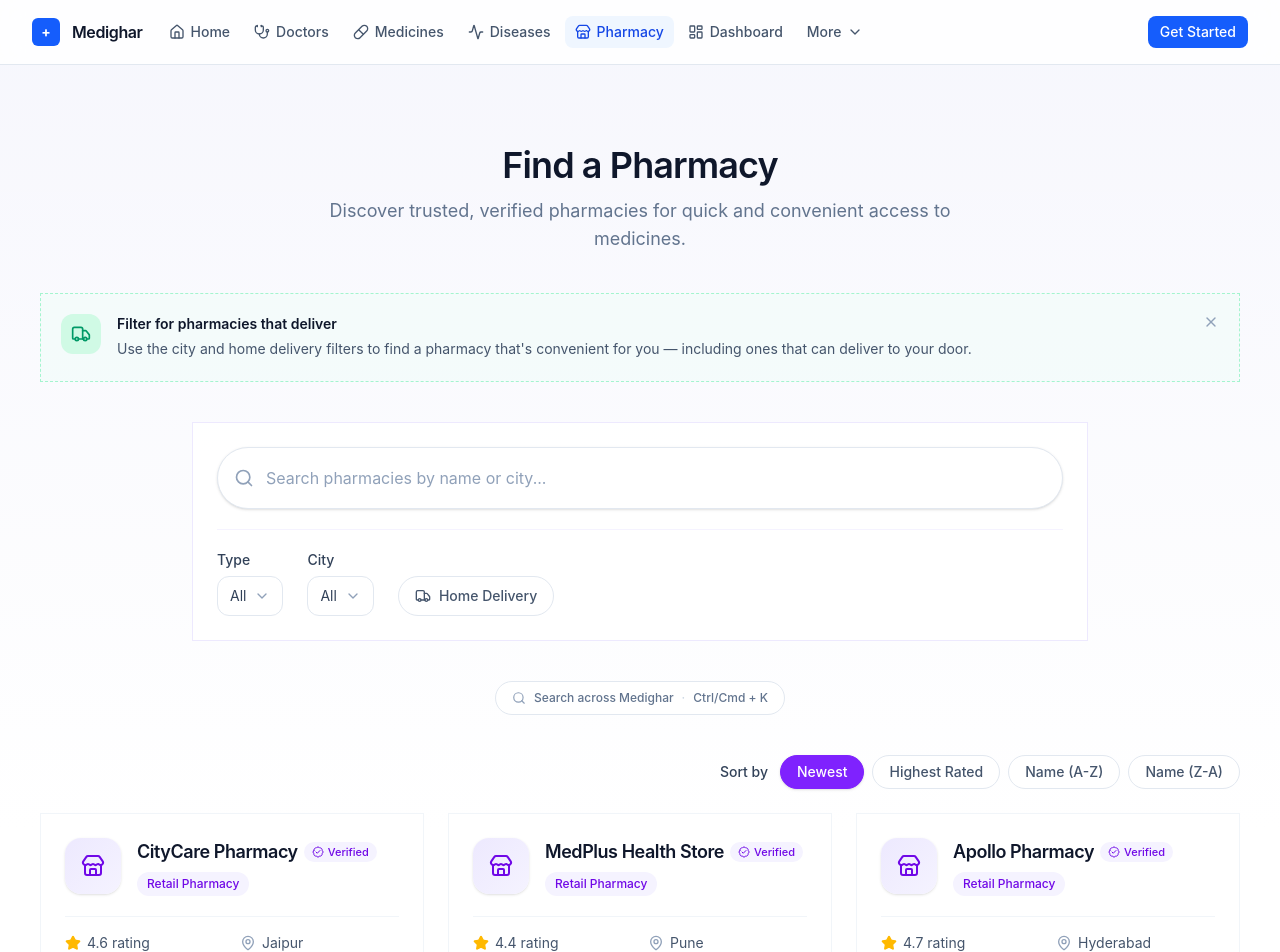
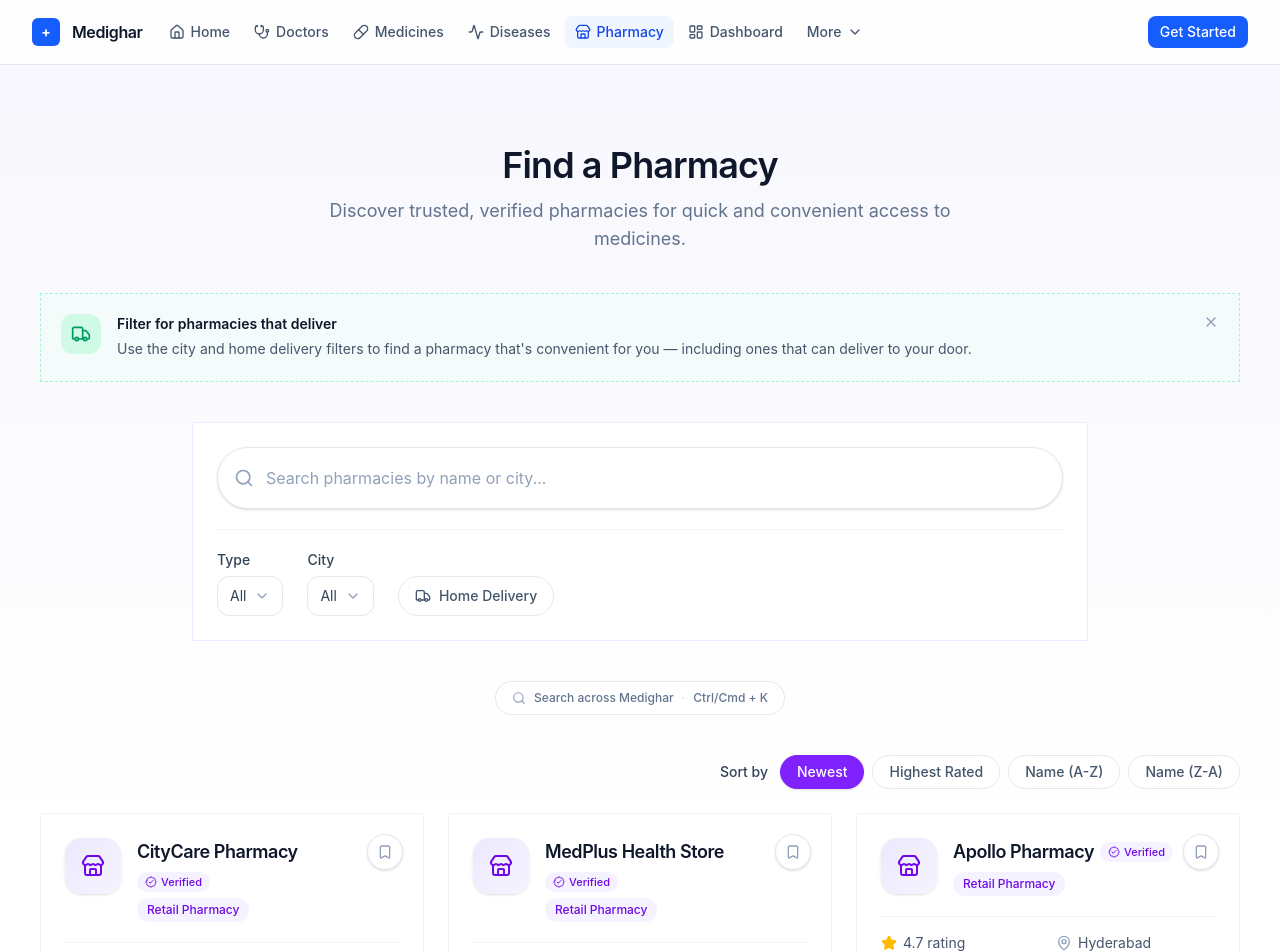
Before and after one commit to pulkitokte/medighar-next, a React (Vite) app in the folder OneDrive/Desktop/Medighar/: page /pharmacy in a window 1280 px wide. Shown: the top 952 px of the page. Built offline with nearby package versions, Linux system fonts and the light colour scheme.

Commit message:
fix(saved): add save controls to disease and pharmacy cards

```diff
--- a/OneDrive/Desktop/Medighar/src/features/diseases/components/DiseaseCard.jsx
+++ b/OneDrive/Desktop/Medighar/src/features/diseases/components/DiseaseCard.jsx
@@ -2,6 +2,7 @@ import { useNavigate } from "react-router-dom";
 import { Activity, Stethoscope, ListChecks } from "lucide-react";
 import { cn } from "@/shared/lib/cn.js";
 import Button from "@/shared/components/ui/Button.jsx";
+import SaveButton from "@/shared/components/ui/SaveButton.jsx";
 
 const SEVERITY_STYLES = {
   Mild: "bg-emerald-50 text-emerald-700",
@@ -21,12 +22,18 @@ function DiseaseCard({ disease, className }) {
   return (
     <div
       className={cn(
-        "card-surface card-surface-hover transition-premium flex h-full flex-col gap-4 border border-slate-100 bg-white p-6",
+        "card-surface card-surface-hover transition-premium relative flex h-full flex-col gap-4 border border-slate-100 bg-white p-6",
         "hover:-translate-y-1 hover:border-amber-200 hover:shadow-[0_20px_40px_-16px_rgba(15,23,42,0.14)]",
         className,
       )}
     >
-      <div className="flex items-start gap-4">
+      <SaveButton
+        type="disease"
+        id={disease.id}
+        className="absolute right-5 top-5"
+      />
+
+      <div className="flex items-start gap-4 pr-10">
         <span className="flex h-12 w-12 shrink-0 items-center justify-center rounded-2xl bg-gradient-to-br from-amber-100 to-orange-50">
           <Activity className="h-5.5 w-5.5 text-amber-700" aria-hidden="true" />
         </span>
@@ -50,7 +57,9 @@ function DiseaseCard({ disease, className }) {
         </span>
       </div>
 
-      <p className="text-sm leading-relaxed text-slate-600">{disease.overview}</p>
+      <p className="text-sm leading-relaxed text-slate-600">
+        {disease.overview}
+      </p>
 
       <div className="flex flex-wrap gap-2 border-t border-slate-100 pt-4">
         <span className="inline-flex items-center gap-1.5 rounded-full bg-stone-50 px-2.5 py-1 text-xs font-medium text-stone-600">
@@ -66,7 +75,9 @@ function DiseaseCard({ disease, className }) {
         <span
           className={cn(
             "inline-flex items-center rounded-full px-2.5 py-1 text-xs font-medium",
-            disease.contagious ? "bg-amber-50 text-amber-700" : "bg-stone-50 text-stone-600",
+            disease.contagious
+              ? "bg-amber-50 text-amber-700"
+              : "bg-stone-50 text-stone-600",
           )}
         >
           {disease.contagious ? "Contagious" : "Not Contagious"}
--- a/OneDrive/Desktop/Medighar/src/features/pharmacy/components/PharmacyCard.jsx
+++ b/OneDrive/Desktop/Medighar/src/features/pharmacy/components/PharmacyCard.jsx
@@ -2,6 +2,7 @@ import { useNavigate } from "react-router-dom";
 import { BadgeCheck, Star, MapPin, Clock, Truck, Store } from "lucide-react";
 import { cn } from "@/shared/lib/cn.js";
 import Button from "@/shared/components/ui/Button.jsx";
+import SaveButton from "@/shared/components/ui/SaveButton.jsx";
 
 function PharmacyCard({ pharmacy, className }) {
   const navigate = useNavigate();
@@ -15,12 +16,18 @@ function PharmacyCard({ pharmacy, className }) {
   return (
     <div
       className={cn(
-        "card-surface card-surface-hover transition-premium flex h-full flex-col gap-5 border border-slate-100 bg-white p-6",
+        "card-surface card-surface-hover transition-premium relative flex h-full flex-col gap-5 border border-slate-100 bg-white p-6",
         "hover:-translate-y-1 hover:border-violet-200 hover:shadow-[0_20px_40px_-16px_rgba(15,23,42,0.14)]",
         className,
       )}
     >
-      <div className="flex items-start gap-4">
+      <SaveButton
+        type="pharmacy"
+        id={pharmacy.id}
+        className="absolute right-5 top-5"
+      />
+
+      <div className="flex items-start gap-4 pr-10">
         <span className="flex h-14 w-14 shrink-0 items-center justify-center rounded-2xl bg-gradient-to-br from-violet-100 to-violet-50 shadow-sm">
           <Store className="h-6 w-6 text-violet-700" aria-hidden="true" />
         </span>
```
